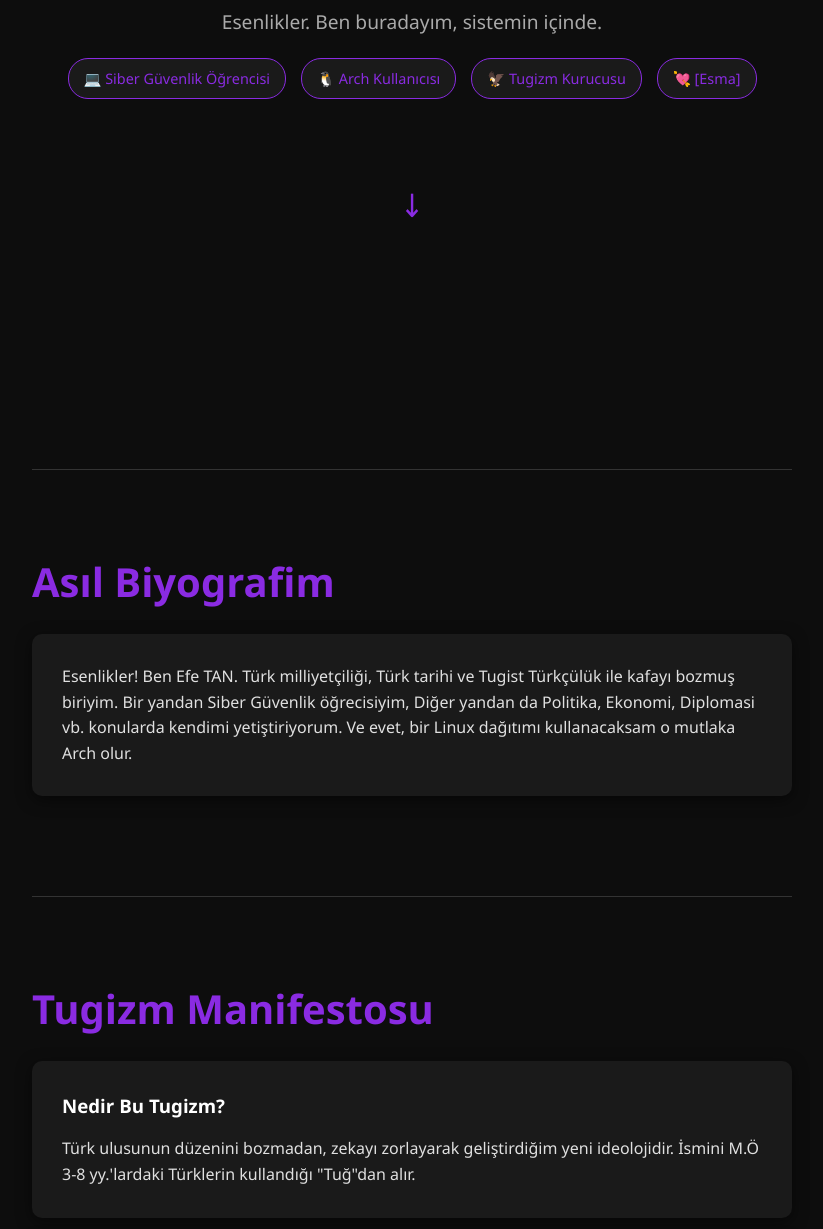
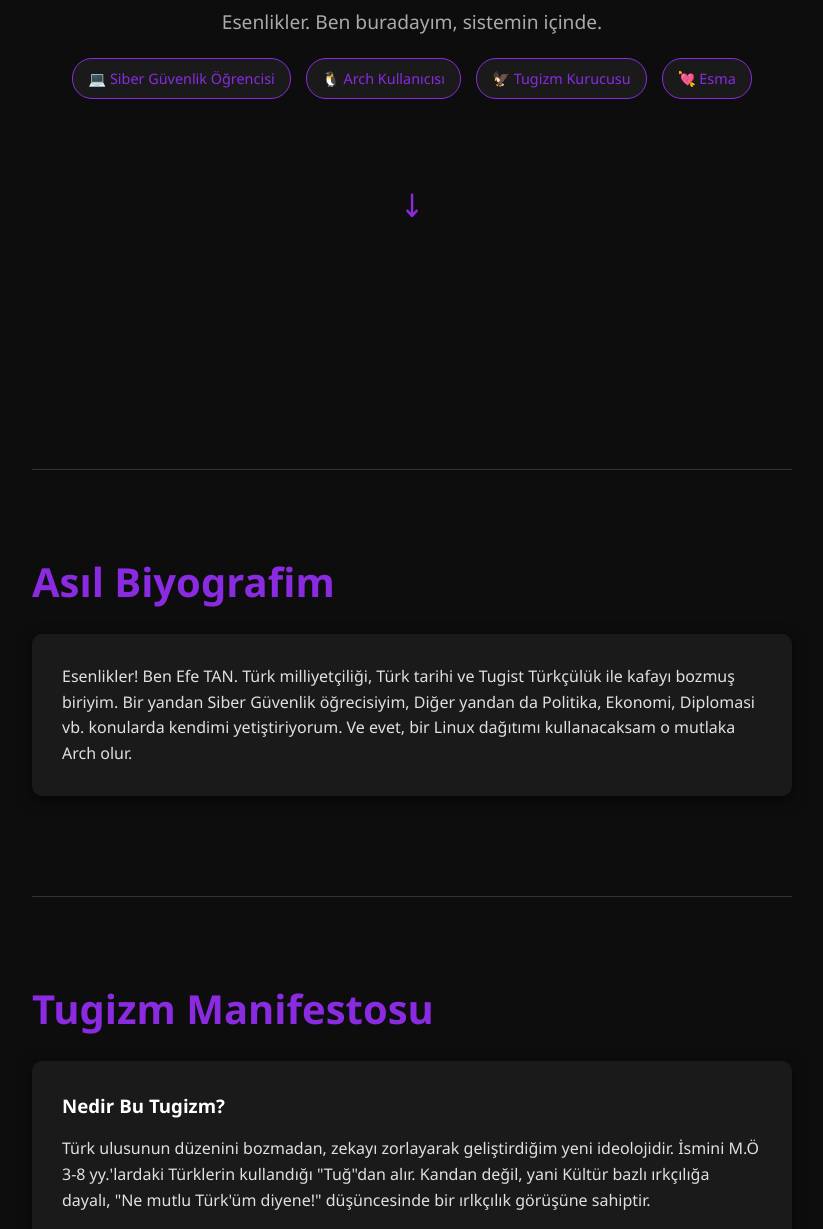
Before and after one commit to RaidenEi-20/Biyografi-icin-site, a plain HTML site: page index.html in a window 1280 px wide. Shown: the part 331-1560 px from the top of the page, without its empty margins (228-1051 px from the left). Drawn offline with Linux system fonts and the light colour scheme.

Commit message:
ikinci yazi guncellemesi

```diff
--- a/index.html
+++ b/index.html
@@ -142,7 +142,7 @@
                 <span class="badge">💻 Siber Güvenlik Öğrencisi</span>
                 <span class="badge">🐧 Arch Kullanıcısı</span>
                 <span class="badge">🦅 Tugizm Kurucusu</span>
-                <span class="badge">💘 [Esma]</span>
+                <span class="badge">💘 Esma</span>
             </div>
 
             <a href="#hakkimda" class="scroll-down">↓</a>
@@ -161,7 +161,7 @@
             <h2>Tugizm Manifestosu</h2>
             <div class="card">
                 <h3>Nedir Bu Tugizm?</h3>
-                <p>Türk ulusunun düzenini bozmadan, zekayı zorlayarak geliştirdiğim yeni ideolojidir. İsmini M.Ö 3-8 yy.'lardaki Türklerin kullandığı "Tuğ"dan alır.</p>
+                <p>Türk ulusunun düzenini bozmadan, zekayı zorlayarak geliştirdiğim yeni ideolojidir. İsmini M.Ö 3-8 yy.'lardaki Türklerin kullandığı "Tuğ"dan alır. Kandan değil, yani Kültür bazlı ırkçılığa dayalı, "Ne mutlu Türk'üm diyene!" düşüncesinde bir ırlkçılık görüşüne sahiptir.</p>
             </div>
 
             <div class="card">
```
